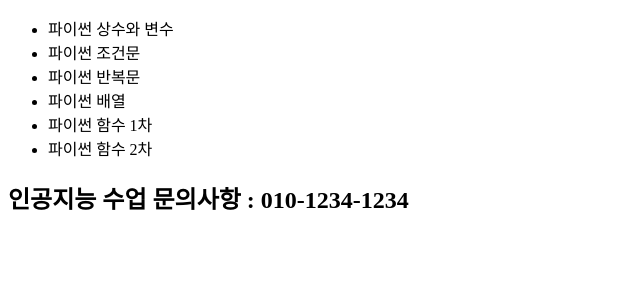
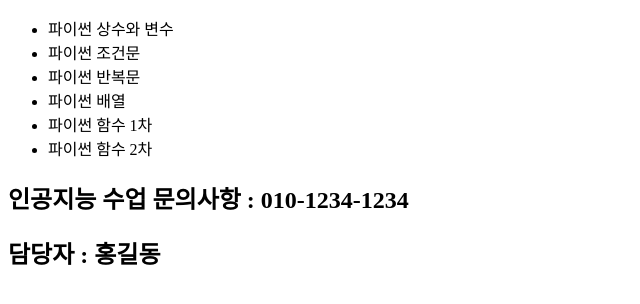
Before and after one commit to dksghtp/product, a plain HTML site: page index.html in a window 1280 px wide. Shown: the whole page, without its empty margins (0-640 px from the left). Drawn offline with Linux system fonts and the light colour scheme.

Commit message:
v2 footer 담당자 변경

```diff
--- a/index.html
+++ b/index.html
@@ -19,6 +19,7 @@
 </body>
 <footer>
     <h2> 인공지능 수업 문의사항 : 010-1234-1234</h2>
+    <h2> 담당자 : 홍길동</h2>
 </footer>
 
 </html>
```
